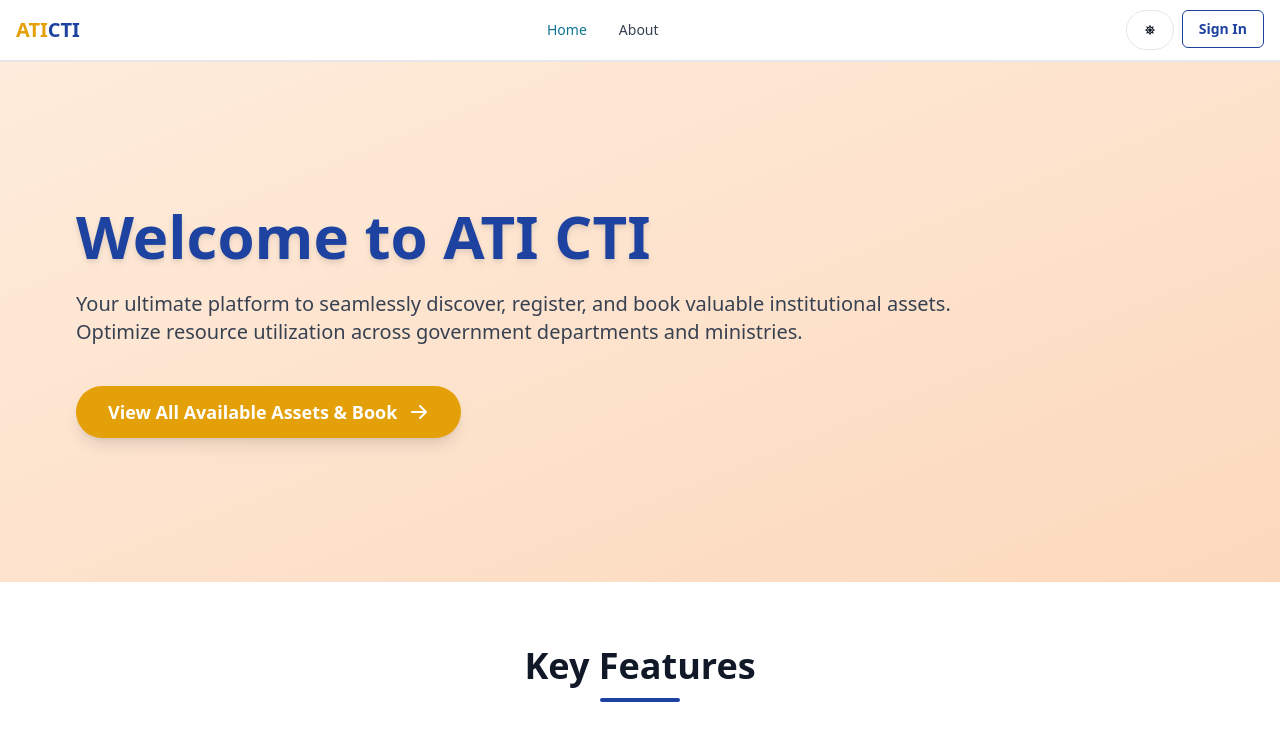
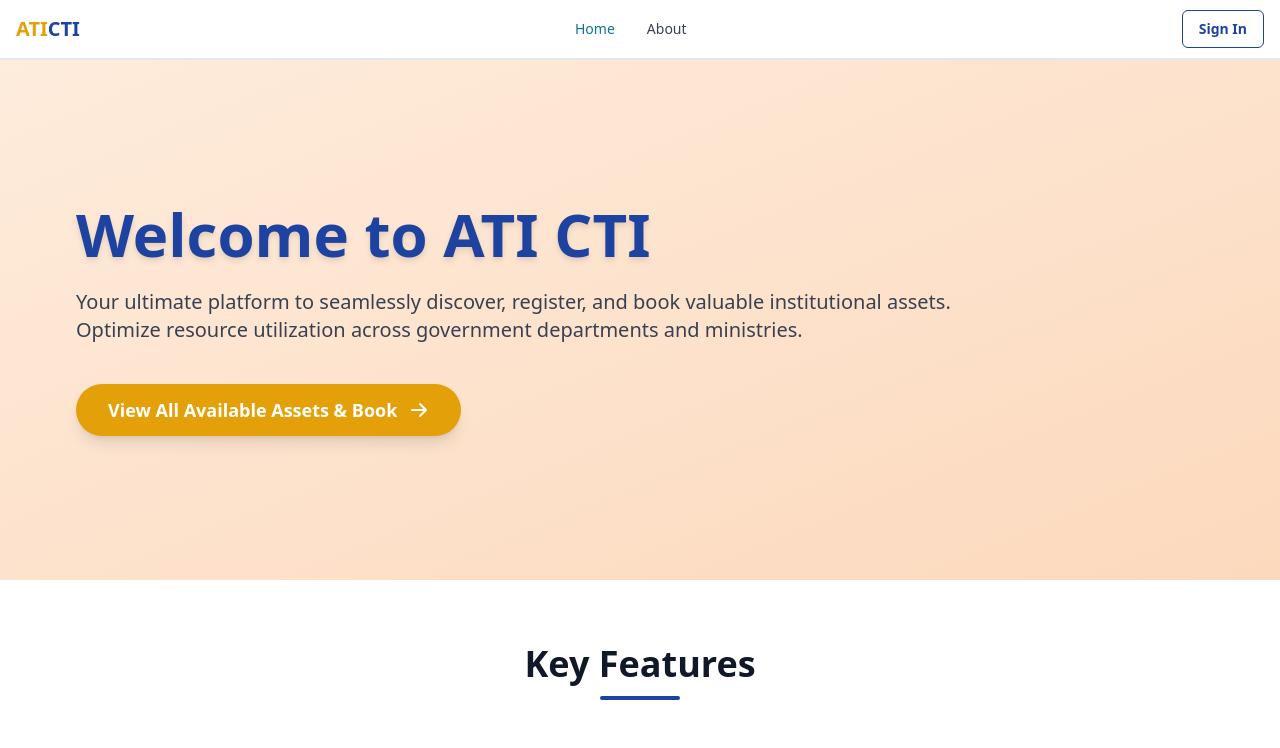
Before and after one commit to dgarg6333/AssetSphere, a React (Vite) app in the folder client/: page / in a window 1280 px wide. Shown: the top 748 px of the page. Built offline with nearby package versions, Linux system fonts and the light colour scheme; no server answers.

Commit message:
remove the dark theme functinality

```diff
--- a/client/src/components/Header.jsx
+++ b/client/src/components/Header.jsx
@@ -63,9 +63,10 @@ export default function Header() {
 
       <div className='flex gap-2 md:order-2'>
         {/* Theme toggle button */}
-        <Button className='w-12 h-10 hidden sm:inline' color='gray' pill onClick={() => dispatch(toggleTheme())}>
+        {/* remove the theme toggle functionality if not needed */}
+        {/* <Button className='w-12 h-10 hidden sm:inline' color='gray' pill onClick={() => dispatch(toggleTheme())}>
           {theme === 'light' ? <FaSun /> : <FaMoon />}
-        </Button>
+        </Button> */}
 
         {currentUser ? (
           <Dropdown
```
